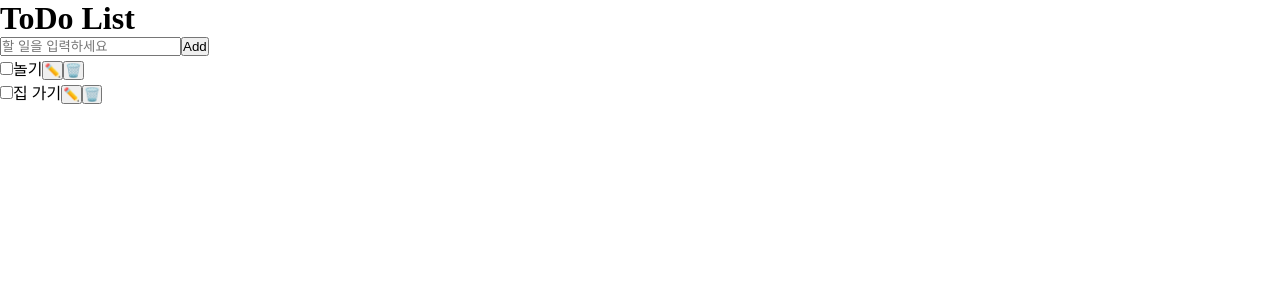
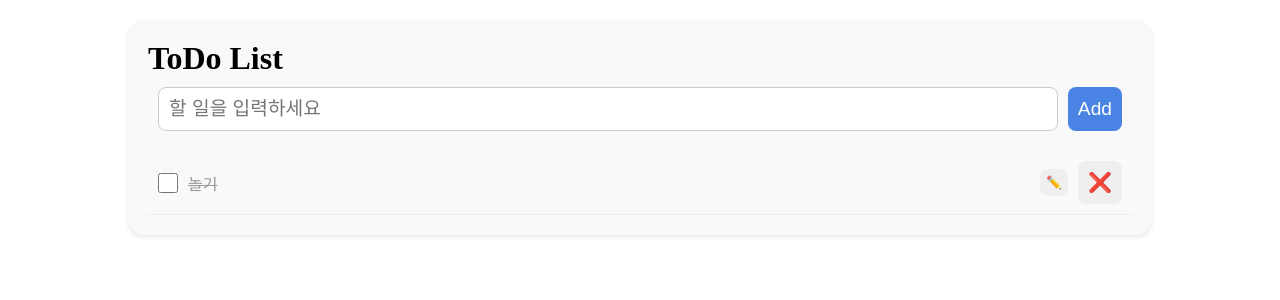
Before and after one commit to yourim08/ProgrammingStudy, a React (Vite) app: page / in a window 1280 px wide. Shown: the top 300 px of the page. Built offline with nearby package versions, Linux system fonts and the light colour scheme.

Commit message:
TodoListApp HTML className, todolist.css

```diff
--- a/src/TodoListApp.jsx
+++ b/src/TodoListApp.jsx
@@ -1,23 +1,19 @@
+import './todolist.css';
+
 function TodoListApp() {
   return (
-    <div>
-      <h1>ToDo List</h1>
-      <form>
-        <input type="text" placeholder="할 일을 입력하세요"/>
-        <button type="submit">Add</button>
+    <div className="todo">
+      <h1 className="todo__title">ToDo List</h1>
+      <form className='todo__form'>
+        <input className='todo__input' type="text" placeholder="할 일을 입력하세요"/>
+        <button className='todo__button todo__button--add' type="submit">Add</button>
       </form>
-      <ul>
-        <li>
-          <input type="checkbox" name="" id="chk-1"/>
-          <label htmlFor="chk-1">놀기</label>
-          <button>✏️</button>
-          <button>🗑️</button>
-        </li>
-        <li>
-          <input type="checkbox" />
-          <label htmlFor="">집 가기</label>
-          <button>✏️</button>
-          <button>🗑️</button>
+      <ul className='todo__list'>
+        <li className='todo__item todo__item--complete'>
+          <input className='todo__check' type="checkbox" id="chk-1"/>
+          <label className='todo__label' htmlFor="chk-1">놀기</label>
+          <button className='todo__button todo__button--edit'>✏️</button>
+          <button className='todo__button todo__button--delete'>❌</button>
         </li>
       </ul>
     </div>
--- a/src/reset.css
+++ b/src/reset.css
@@ -6,5 +6,4 @@
 
 ul {
     list-style: none;
-
 }
--- /dev/null
+++ b/src/todolist.css
@@ -0,0 +1,72 @@
+.todo {
+    background-color: #f9f9f9;
+    /* width: 80%;
+    min-width: 400px; */
+    width: max(80%, 400px); /* 기본 80%, 최소 400px */
+    margin: 20px auto; /* 위아래 20px, 좌우 여백 균등하게 margin */
+    padding: 20px;
+    border-radius: 16px;
+    box-shadow: 0 2px 4px rgba(0,0,0,0.1); /* x축, y축, 아래로 2px, 블러 4px, 검정에 불투명도 0.1 */
+}
+
+.todo__form {
+    display: flex;
+    padding: 10px;
+    margin-bottom: 10px;
+}
+
+.todo__input {
+    font-size: 1.2em;
+    padding: 10px;
+    margin-right: 10px;
+    border: 1px solid #ccc;
+    border-radius: 8px;
+    flex: 1; /* flex일 때 남은 공간 다 차지*/
+}
+
+.todo__button {
+    padding: 10px;
+    border: none;
+    border-radius: 8px;
+    font-size: 1.2rem;
+    color:#fff;
+    cursor: pointer; /* 누르는 요소는 손모양으로 변해서 알리자 */
+}
+
+.todo__button--add{
+    background-color: #4984e4;
+}
+
+.todo__item {
+    display: flex;
+    align-items: center; /* 높이 가운데 정렬 */
+    padding: 10px;
+    border-bottom: 1px solid #eee;
+    gap: 10px; /* flex가 되는 아이템 사이 여백 */
+}
+
+.todo__check {
+    width: 20px;
+    height: 20px;
+    cursor: pointer;
+    accent-color: #999; /* 체크한 배경색: 눈에 덜 띄게 함 */
+}
+
+.todo__label {
+    flex: 1;
+}
+
+.todo__button--edit,
+.todo__Button--delete {
+    font-size: 0.8rem;
+    padding: 6px;
+}
+
+.todo__item--complete .todo__label {
+    color: #999;
+    text-decoration: line-through;
+}
+
+/* .todo__item--complete 밑에 .todo__label을 흐리게, 취소선하자
+.todo__itme--complete > .todo__label: 바로 아래 자식
+.todo__itme--complete .todo__label: 언젠가 아래 자손 */
```
